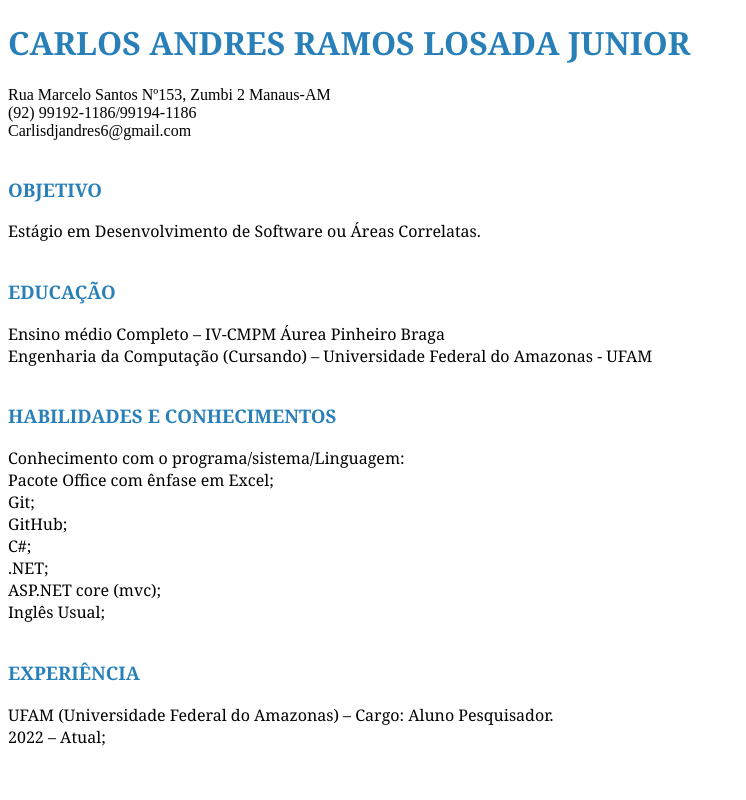
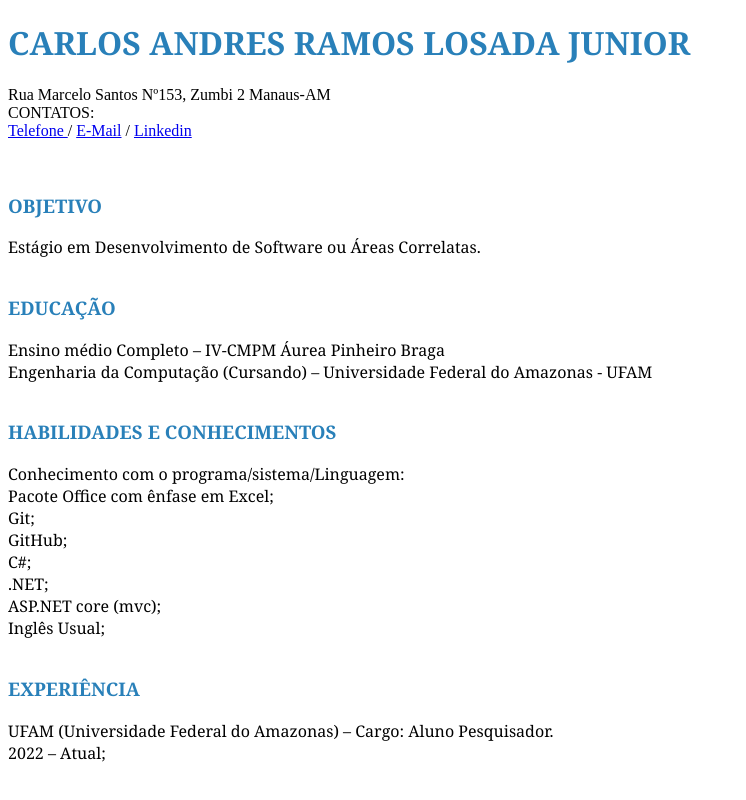
Before and after one commit to CarlosARL/CarlosARL.gitbub.io, a plain HTML site: page index.html in a window 1280 px wide. Shown: the whole page, without its empty margins (0-746 px from the left). Drawn offline with Linux system fonts and the light colour scheme.

Commit message:
version 4.0

```diff
--- a/index.html
+++ b/index.html
@@ -8,11 +8,14 @@
     <body>
         <header>
             <h1><b><font face="cambria" color="#2980B9">CARLOS ANDRES RAMOS LOSADA JUNIOR</font></b></h1>
-            <footer>
+            <p>
                 Rua Marcelo Santos Nº153, Zumbi 2 Manaus-AM<br>
-                (92) 99192-1186/99194-1186<br>
-                Carlisdjandres6@gmail.com
-            </footer>
+                CONTATOS:<br>
+                <a target="_blank" href="tel:9299192-1186"> Telefone </a> /
+                <a target = "_blank" href="mailto:carlisdjandres6@gmail.com"> E-Mail</a> /
+                <a target = "_blank" href="https://www.linkedin.com/in/carlosandreslosada/"> Linkedin</a>
+
+            </p>
         </header>
         <section>
             <header>
```
